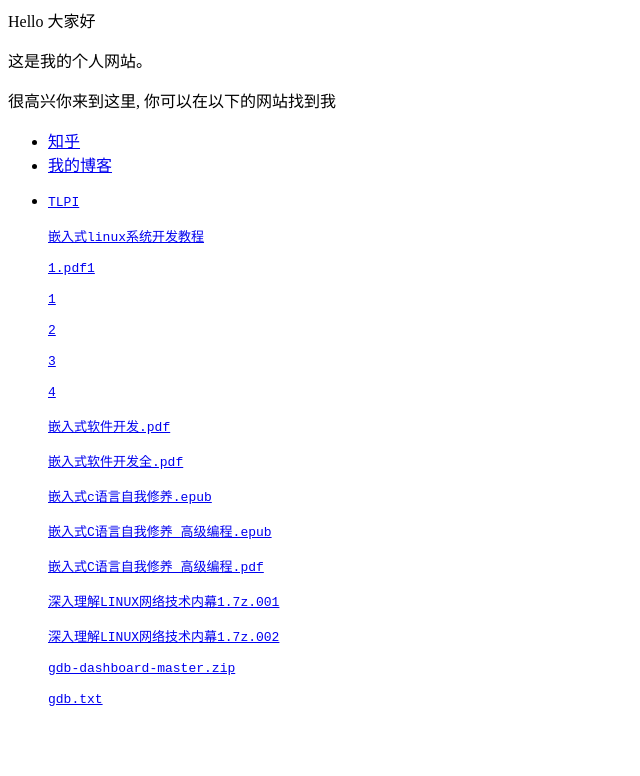
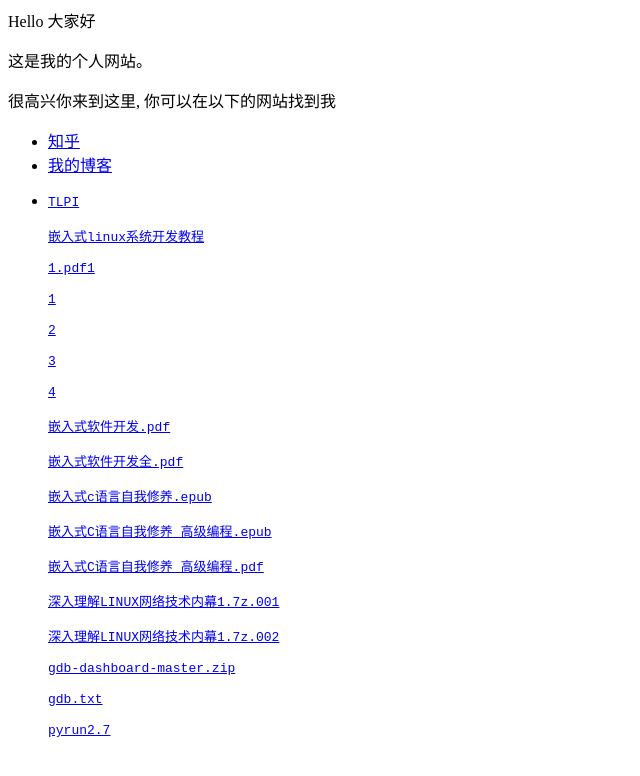
Before and after one commit to 32lei/hello, a plain HTML site: page index.html in a window 1280 px wide. Shown: the whole page, without its empty margins (0-640 px from the left). Drawn offline with Linux system fonts and the light colour scheme.

Commit message:
pyrun2.7

```diff
--- a/index.html
+++ b/index.html
@@ -21,6 +21,7 @@
 <p><a class="reference download internal" download="" href="./深入理解LINUX网络技术内幕1.7z.002"><code class="xref download docutils literal notranslate"><span class="pre">深入理解LINUX网络技术内幕1.7z.002</span></code></a></p>
 <p><a class="reference download internal" download="" href="./gdb-dashboard-master.zip"><code class="xref download docutils literal notranslate"><span class="pre">gdb-dashboard-master.zip</span></code></a></p>
 <p><a class="reference download internal" download="" href="./gdb.txt"><code class="xref download docutils literal notranslate"><span class="pre">gdb.txt</span></code></a></p>
+<p><a class="reference download internal" download="" href="./pyrun2.7"><code class="xref download docutils literal notranslate"><span class="pre">pyrun2.7</span></code></a></p>
 </li>
 </li>
 </li>
```
